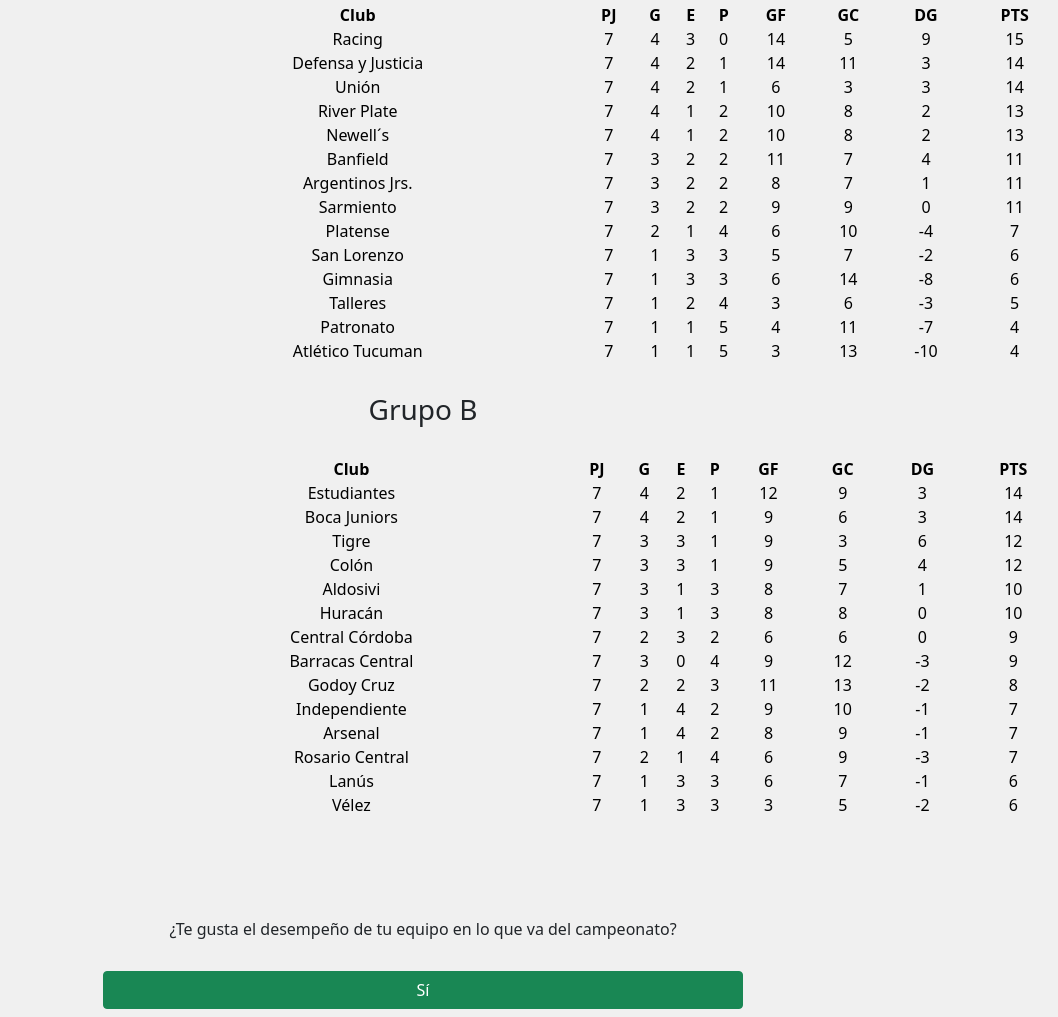
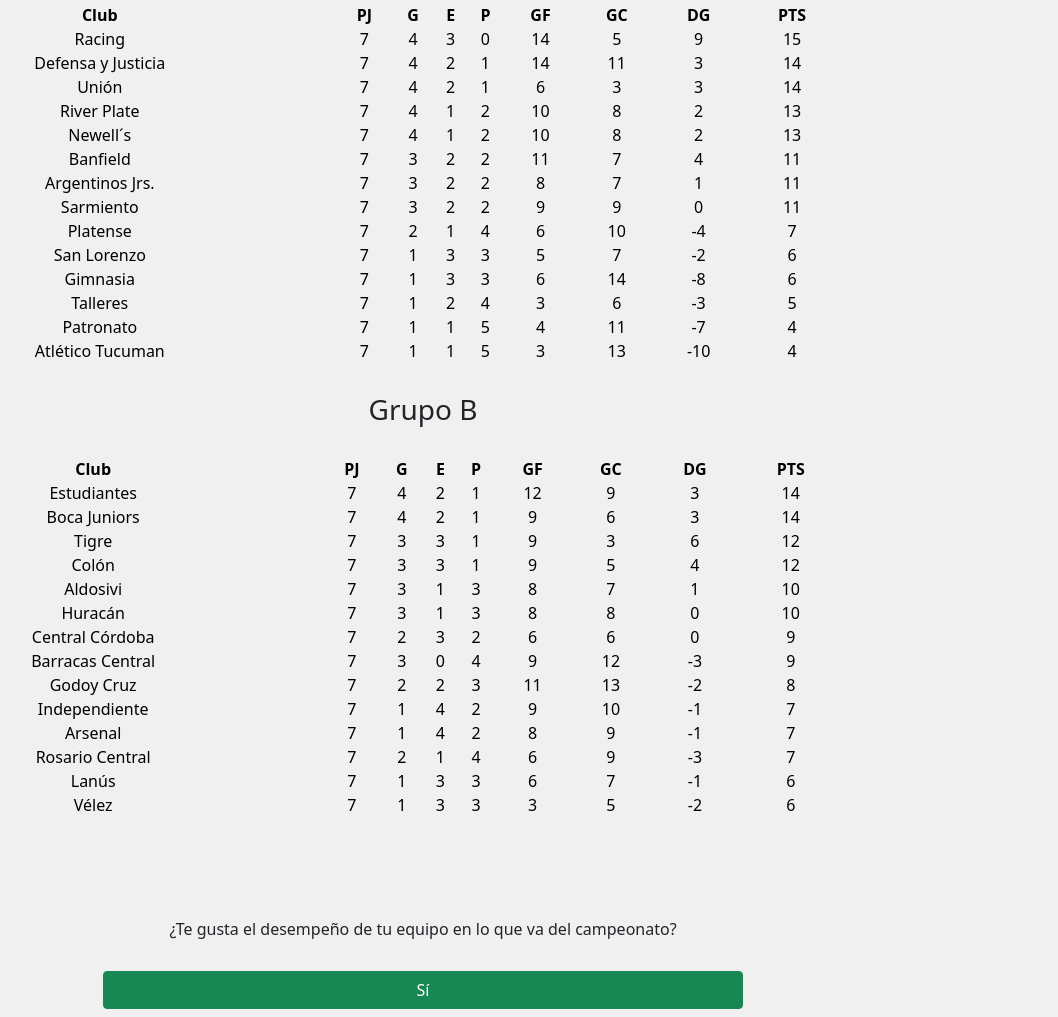
Before and after one commit to Lautaro624/Repository-2, a website: page pages/Sección3.html in a window 1280 px wide. Shown: the part 732-1749 px from the top of the page, without its empty margins (217-1275 px from the left). Drawn offline with nearby package versions, Linux system fonts and the light colour scheme; a web font is replaced by a local one.

```diff
--- a/scss/_media-queries.scss
+++ b/scss/_media-queries.scss
@@ -13,11 +13,11 @@
 @media screen and (min-width:768px) {
 
     .tabla-de-posiciones {
-        margin-left: 250px;
+        margin-right: 150px;
     }
 
     .tabla-de-posiciones-2 {
-        margin-left: 250px;
+        margin-right: 150px;
     }
 
 }
@@ -66,11 +66,11 @@
     }
 
     .tabla-de-posiciones {
-        margin-left: 350px;
+        margin-right: 120px;
     }
 
     .tabla-de-posiciones-2 {
-        margin-left: 350px;
+        margin-right: 120px;
     }
 
     .champions-league {
@@ -134,3 +134,10 @@
     }
 
 }
+
+@media screen and (min-width:1024px) {
+
+    .tabla-de-posiciones {
+        margin-right: 220px;
+    }
+}
```
Also changed, not shown: css/pruebacss.css.
